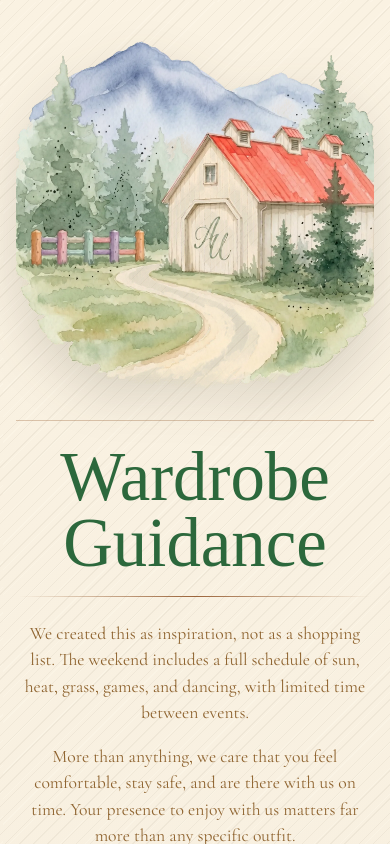
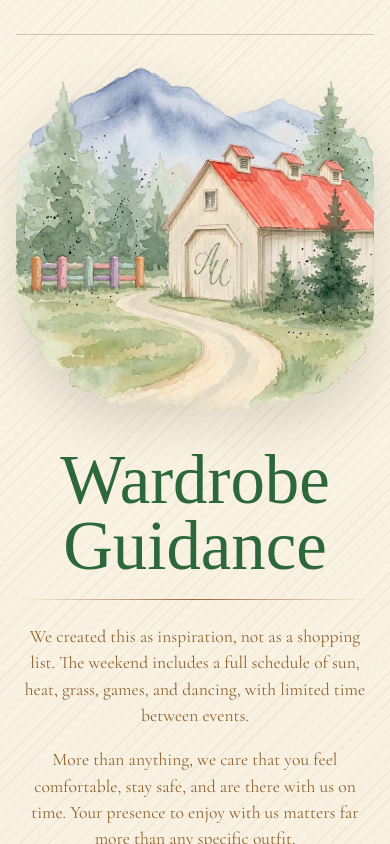
Before and after one commit to tyranasaurus/abhauditwedding-website, a React (Vite) app: page / in a window 390 px wide. Shown: the top 844 px of the page. Built offline with nearby package versions, Linux system fonts and the light colour scheme; a web font is replaced by a local one.

Commit message:
💅 feat: frame the whole intro (logo + copy) instead of just the copy
Wrap the logo and text in .intro-frame with a full border on desktop; on
mobile (stacked) keep only the top line (above the logo) and bottom line
(below 'Abha & Udit').

```diff
--- a/src/components/Intro.tsx
+++ b/src/components/Intro.tsx
@@ -3,6 +3,7 @@ import { intro } from '@/data/events'
 export function Intro() {
   return (
     <section className="intro-page" aria-labelledby="wardrobe-title">
+      <div className="intro-frame">
         <img
           src="/art/barn.webp"
           alt=""
@@ -22,6 +23,7 @@ export function Intro() {
           </div>
           <p className="signature">{intro.signature}</p>
         </div>
+      </div>
     </section>
   )
 }
--- a/src/index.css
+++ b/src/index.css
@@ -89,11 +89,21 @@ img {
 
 .intro-page {
   align-items: center;
+  display: flex;
+  justify-content: center;
+  min-height: 100svh;
+  padding: 3rem max(1.2rem, calc((100vw - 1120px) / 2));
+}
+
+/* The lines frame the logo + copy together. */
+.intro-frame {
+  align-items: center;
+  border: 1px solid rgba(155, 100, 58, 0.34);
   display: grid;
   gap: 1.8rem;
   grid-template-columns: minmax(16rem, 0.9fr) minmax(0, 1fr);
-  min-height: 100svh;
-  padding: 3rem max(1.2rem, calc((100vw - 1120px) / 2));
+  padding: clamp(1.6rem, 3.2vw, 2.8rem) clamp(1.8rem, 3.5vw, 3rem);
+  width: 100%;
 }
 
 .barn-watercolor {
@@ -104,8 +114,6 @@ img {
 }
 
 .intro-copy {
-  border-block: 1px solid rgba(155, 100, 58, 0.34);
-  padding: clamp(1.4rem, 3vw, 2.4rem) 0;
   text-align: center;
 }
 
@@ -335,8 +343,14 @@ h1 {
 
 @media (max-width: 900px) {
   .intro-page {
+    min-height: auto;
+  }
+
+  /* Stack the logo over the copy; keep only the top and bottom lines. */
+  .intro-frame {
+    border-inline: 0;
     grid-template-columns: 1fr;
-    min-height: auto;
+    padding-inline: 0;
   }
 
   .intro-copy {
```
Lines whose indentation alone changed are shown as unchanged.
